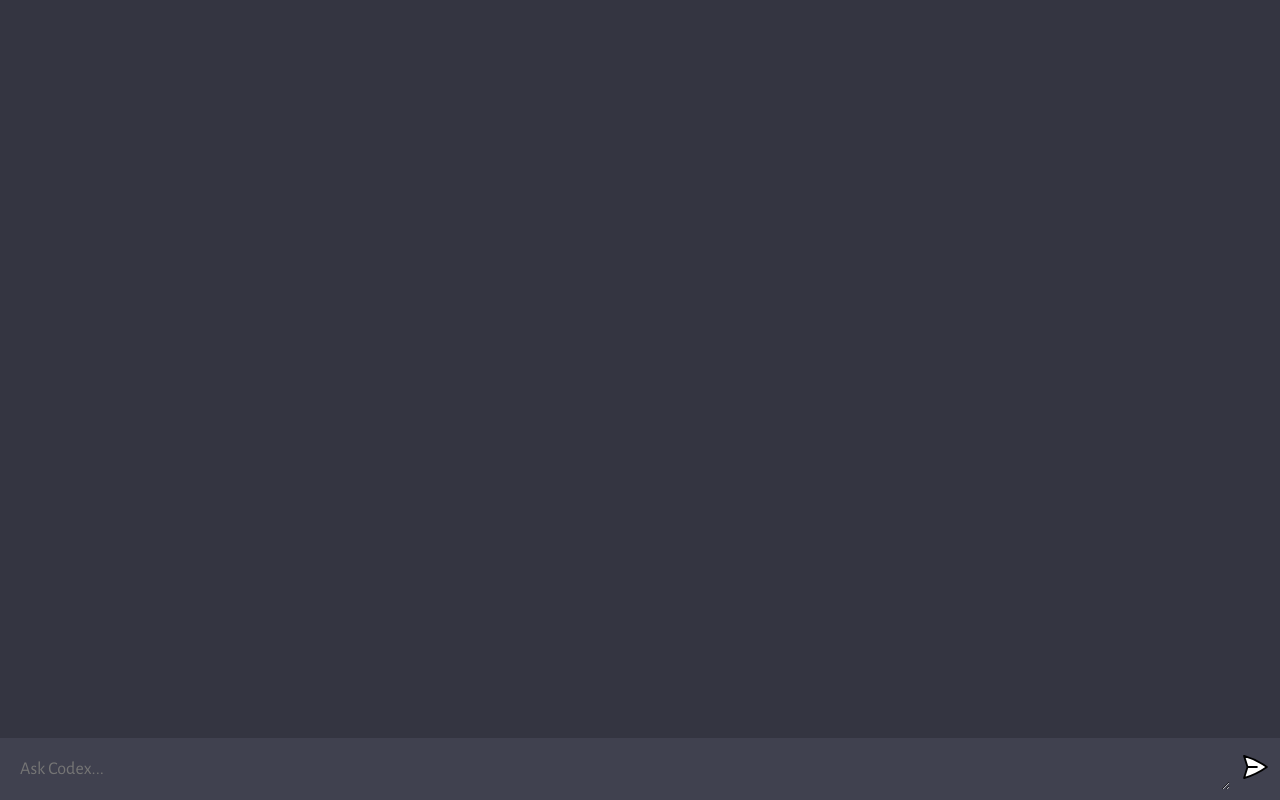
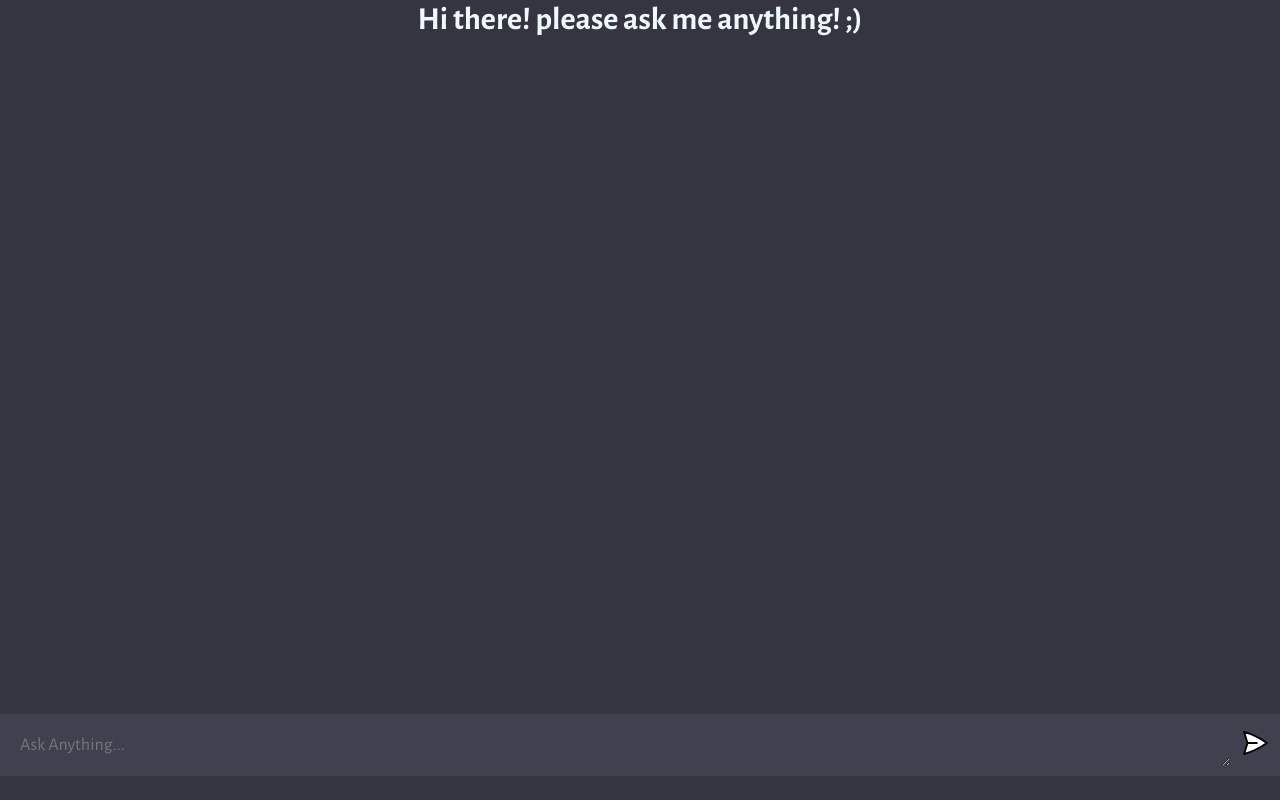
Before and after one commit to Rahulkrsingh32/Chat-gpt, a website built with Vite: page client/index.html in a window 1280 px wide. Built offline with nearby package versions, Linux system fonts and the light colour scheme.

Commit message:
second design

```diff
--- a/client/index.html
+++ b/client/index.html
@@ -4,15 +4,18 @@
     <meta charset="UTF-8" />
     <link rel="icon" type="image/svg+xml" href="favicon.ico" />
     <meta name="viewport" content="width=device-width, initial-scale=1.0" />
-    <title>Codex - Your coding AI</title>
+    <title>Codex - Your smart AI</title>
     <link rel="stylesheet" href="style.css">
   </head>
   <body>
     <div id="app">
+      <div>
+        <h1 style="color: aliceblue;" >Hi there! please ask me anything! ;)</h1>
+      </div>
       <div id="chat_container" ></div>
 
       <form>
-        <textarea name="prompt" rows="1" cols="1" placeholder="Ask Codex..." ></textarea>
+        <textarea name="prompt" rows="1" cols="1" placeholder="Ask Anything..." ></textarea>
         <button type="submit" > <img alt="no" src="assets/send.svg" /> </button>
       </form>
     </div>
--- a/client/style.css
+++ b/client/style.css
@@ -13,7 +13,7 @@ body {
 
 #app {
   width: 100vw;
-  height: 100vh;
+  height: 97vh;
   background: #343541;
 
   display: flex;
```
